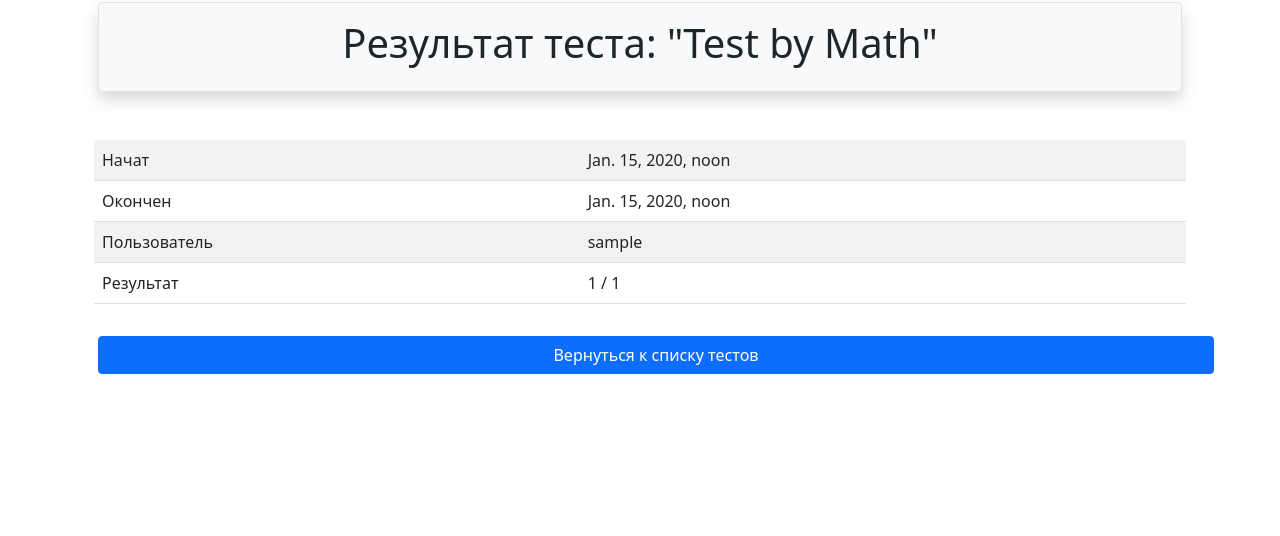
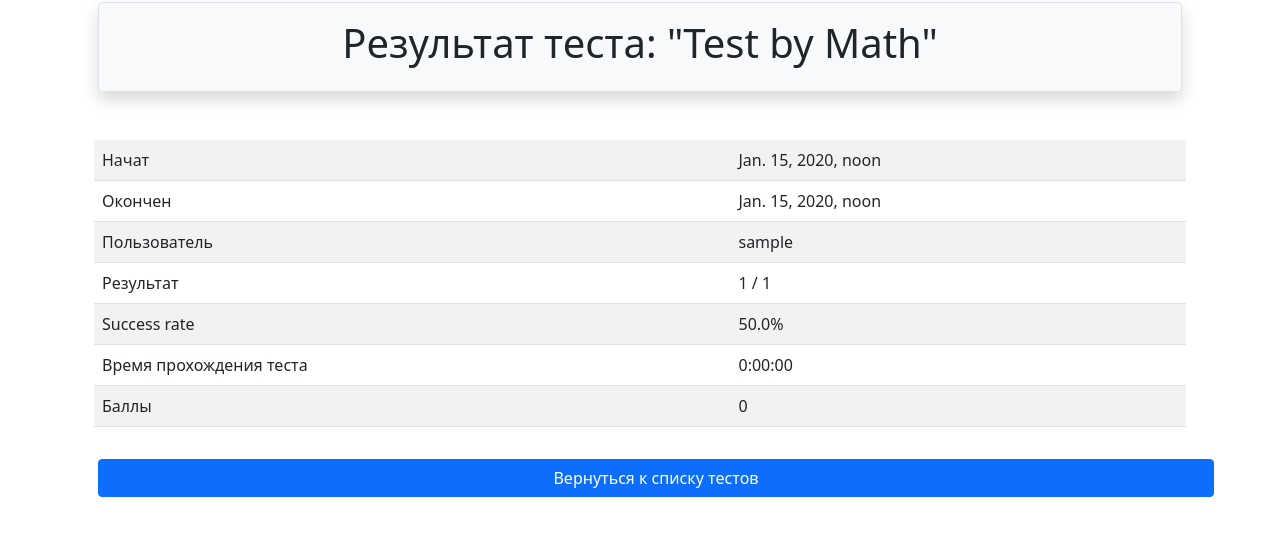
Before and after one commit to yershov-n/quiz_1, a Django app: page /quizzes/00000000-0000-0000-0000-000000000001/results/00000000-0000-0000-0000-000000000001/details/ in a window 1280 px wide. Shown: the part 62-598 px from the top of the page. Run offline with Django 4.2, Linux system fonts and the light colour scheme; a user stored in the database is signed in; data comes from the database, SQL or seed files in the repository; tables that the repository leaves empty hold one stand-in row (values such as "Sample post"); grey boxes marked "Sample" are stand-in pictures; some libraries are stand-ins or nearby versions.

Commit message:
Add homework №26

```diff
--- a/accounts/models.py
+++ b/accounts/models.py
@@ -7,9 +7,20 @@ class CustomUser(AbstractUser):
     avatar = models.ImageField(upload_to='profile/', default='default.png')
     birthday = models.DateField(null=True, blank=True)
     city = models.CharField(max_length=50, null=True, blank=True)
+    rating = models.PositiveSmallIntegerField(default=0)
 
     class Meta(AbstractUser.Meta):
         pass
 
     def __str__(self):
         return self.username
+
+    def update_rating(self, num_correct_answers, num_incorrect_answers):
+        point = num_correct_answers - num_incorrect_answers
+
+        if self.rating + point < 0:
+            self.rating = 0
+        else:
+            self.rating = self.rating + point
+
+        self.save()
--- a/accounts/templates/accounts/profile.html
+++ b/accounts/templates/accounts/profile.html
@@ -52,5 +52,11 @@
             <p id="city">{{ user.city }}</p>
         </div>
     </div>
+    <div class="row mb-3">
+        <label for="rating" class="col-sm-10"><strong>Rating:</strong></label>
+        <div class="col-sm-10">
+            <p id="rating">{{ user.rating }}</p>
+        </div>
+    </div>
     <a class="btn btn-primary" href="{% url 'accounts:profile_change' %}">Change profile</a>
 {% endblock %}
--- a/quiz/models.py
+++ b/quiz/models.py
@@ -93,8 +93,15 @@ class Result(BaseModel):
 
         if order_number == question.exam.questions_count():
             self.state = self.STATE.FINISHED
+            self.user.update_rating(self.num_correct_answers, self.num_incorrect_answers)
 
         self.save()
 
+    def success_rate(self):
+        return '{:.1%}'.format(self.num_correct_answers / (self.num_correct_answers + self.num_incorrect_answers))
+
+    def duration(self):
+        return self.update_timestamp - self.create_timestamp
+
     def points(self):
         return max(0, self.num_correct_answers - self.num_incorrect_answers)
--- a/quiz/templates/results/details.html
+++ b/quiz/templates/results/details.html
@@ -30,6 +30,18 @@
                             <td>Результат</td>
                             <td>{{ result.num_correct_answers }} / {{ result.num_incorrect_answers }}</td>
                         </tr>
+                        <tr>
+                            <td>Success rate</td>
+                            <td>{{ result.success_rate }}</td>
+                        </tr>
+                        <tr>
+                            <td>Время прохождения теста</td>
+                            <td>{{ result.duration }}</td>
+                        </tr>
+                        <tr>
+                            <td>Баллы</td>
+                            <td>{{ result.points }}</td>
+                        </tr>
                     </tbody>
               </table>
             </div>
```
Also changed, not shown: quiz/forms.py (+18 -1 lines), accounts/migrations/0002_customuser_rating.py (added).
